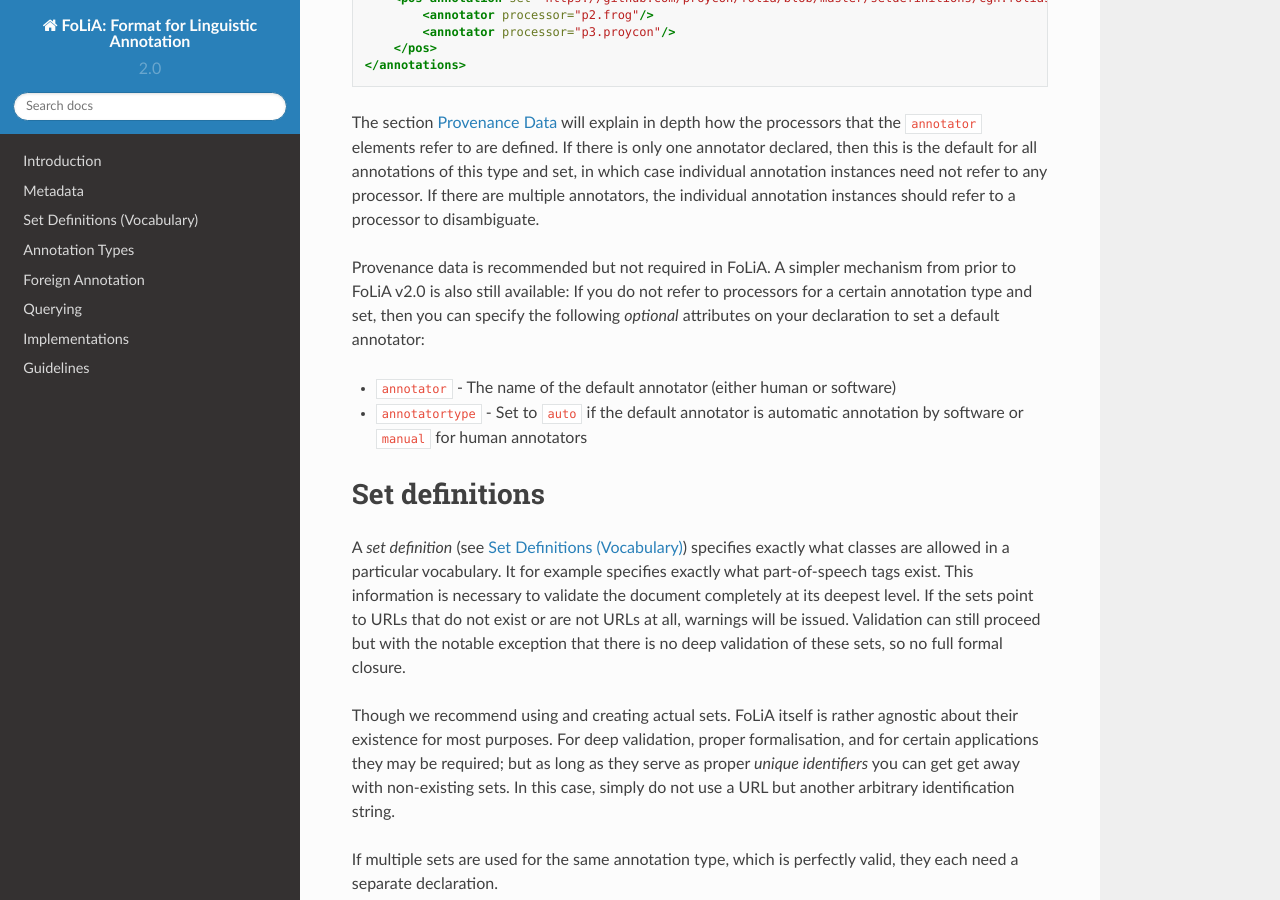
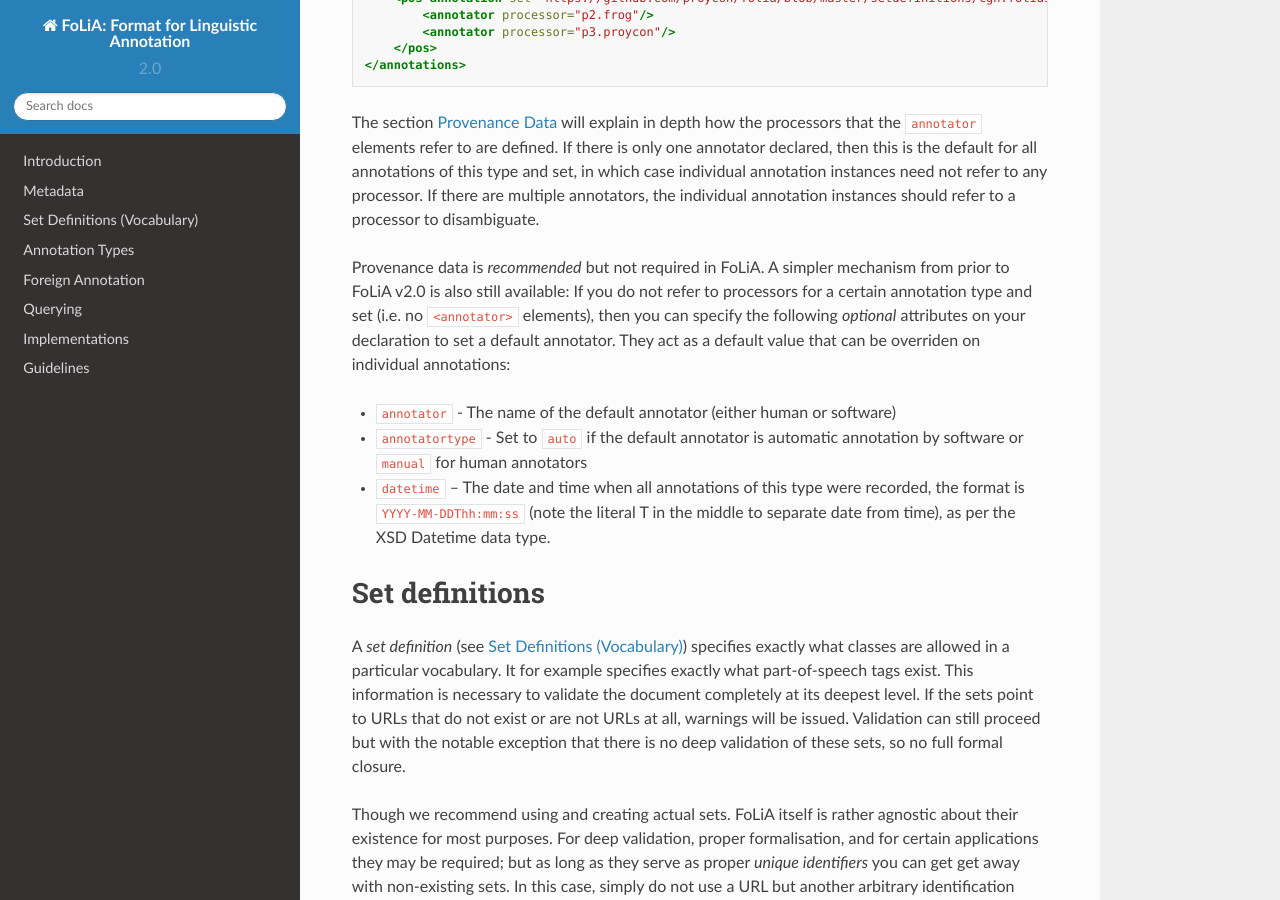
Before and after one commit to proycon/folia, a Sphinx documentation site: the page built from docs/source/annotation_declarations.rst, in a window 1280 px wide and 900 px high, scrolled down 1123 px. Built offline with Sphinx 7.4.7 and the Read the Docs theme 2.0.0, drawn with Linux system fonts in a browser that asks for light colours.

Commit message:
[doc] old-style datetime attribute for defaults is still available.

```diff
--- a/docs/source/annotation_declarations.rst
+++ b/docs/source/annotation_declarations.rst
@@ -51,12 +51,14 @@ defined. If there is only one annotator declared, then this is the default for a
 which case individual annotation instances need not refer to any processor. If there are multiple annotators, the
 individual annotation instances should refer to a processor to disambiguate.
 
-Provenance data is recommended but not required in FoLiA. A simpler mechanism from prior to FoLiA v2.0 is also still
-available: If you do not refer to processors for a certain annotation type and set, then you can specify the following
-*optional* attributes on your declaration to set a default annotator:
+Provenance data is *recommended* but not required in FoLiA. A simpler mechanism from prior to FoLiA v2.0 is also still
+available: If you do not refer to processors for a certain annotation type and set (i.e. no ``<annotator>`` elements),
+then you can specify the following *optional* attributes on your declaration to set a default annotator. They act as a
+default value that can be overriden on individual annotations:
 
 * ``annotator`` - The name of the default annotator (either human or software)
 * ``annotatortype`` - Set to ``auto`` if the default annotator is automatic annotation by software or ``manual`` for human annotators
+* ``datetime`` -- The date and time when all annotations of this type were recorded, the format is ``YYYY-MM-DDThh:mm:ss`` (note the literal T in the middle to separate date from time), as per the XSD Datetime data type.
 
 Set definitions
 ---------------------------
```
